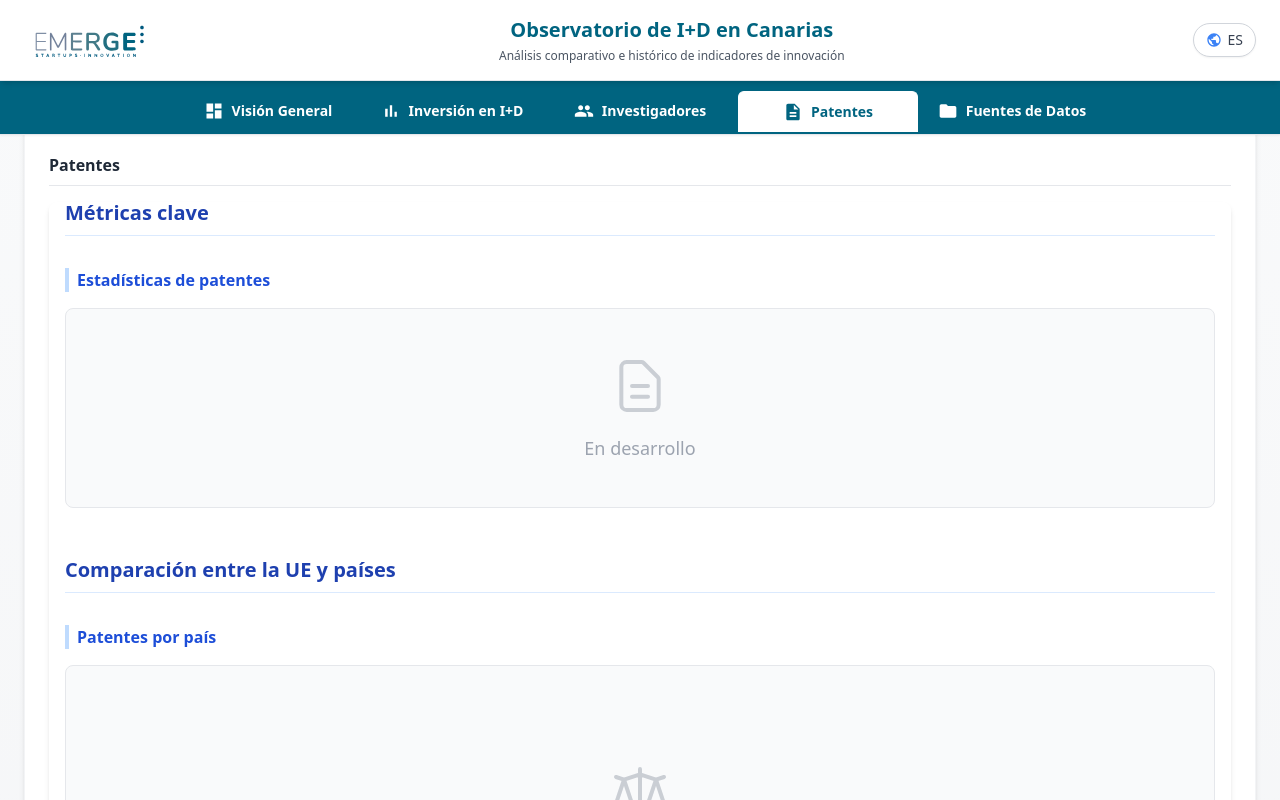
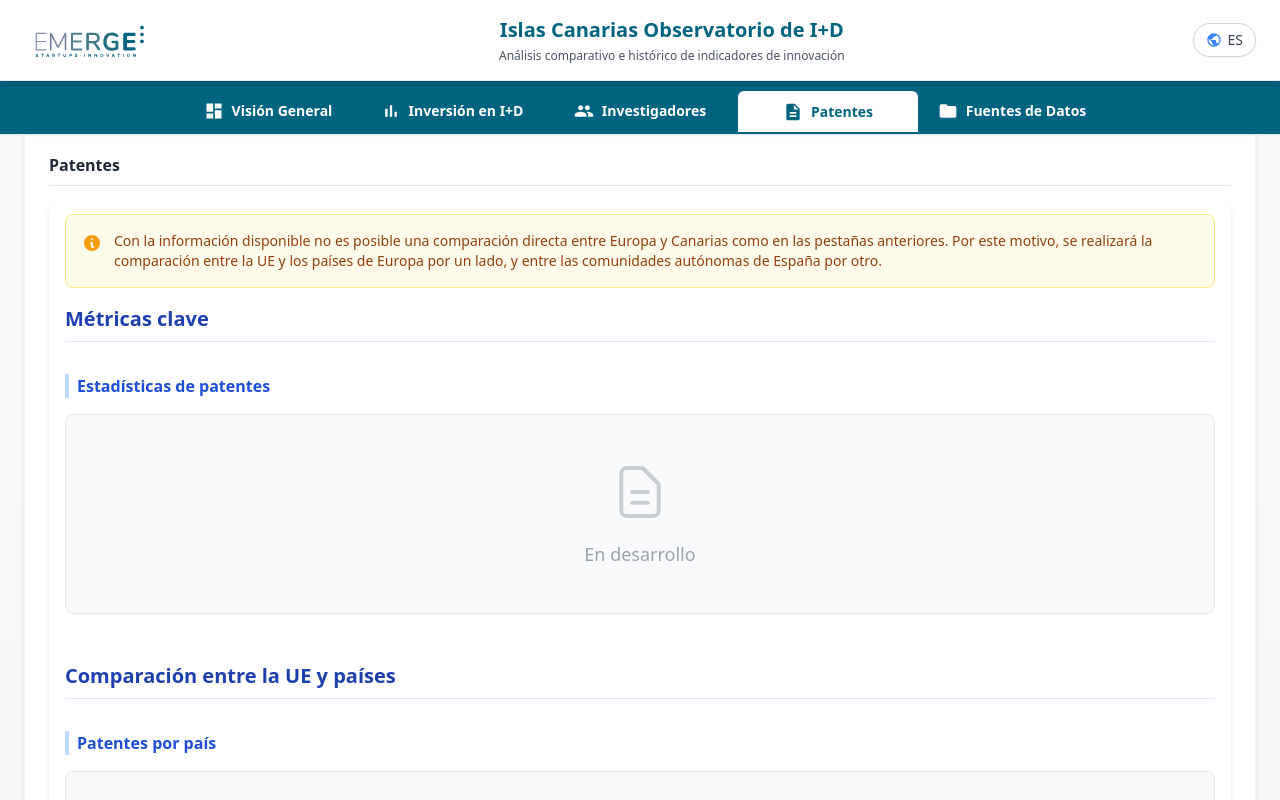
Before and after one commit to dani-rios-data/emerge, a React (Vite) app: page / in a window 1280 px wide. Both pictures are taken after a click on the item "Patentes". Shown: the top 800 px of the page. Built offline with nearby package versions, Linux system fonts and the light colour scheme.

Commit message:
update this

```diff
--- a/src/App.tsx
+++ b/src/App.tsx
@@ -17,7 +17,7 @@ const App: React.FC = () => {
 
   const texts = {
     es: {
-      title: "Observatorio de I+D en Canarias",
+      title: "Islas Canarias Observatorio de I+D",
       subtitle: "Análisis comparativo e histórico de indicadores de innovación",
       overview: "Visión General",
       investment: "Inversión en I+D",
@@ -31,7 +31,7 @@ const App: React.FC = () => {
       footerText: "Desarrollado por EMERGE - Asociación Canaria de Startups"
     },
     en: {
-      title: "R&D Observatory of the Canary Islands",
+      title: "Canary Islands R&D Observatory",
       subtitle: "Comparative and historical analysis of innovation indicators",
       overview: "Overview",
       investment: "R&D Investment",
@@ -249,7 +249,7 @@ const App: React.FC = () => {
             <h2 className="text-base font-bold mb-4 text-gray-800 border-b pb-2">{t('overview')}</h2>
 
             {/* Componente de la página Overview */}
-            <OverviewPage />
+            <OverviewPage language={language} />
           </div>
         )}
 
@@ -267,7 +267,7 @@ const App: React.FC = () => {
             <h2 className="text-base font-bold mb-4 text-gray-800 border-b pb-2">{t('researchers')}</h2>
 
             {/* Componente de la página Researchers */}
-            <Researchers />
+            <Researchers language={language} />
           </div>
         )}
 
@@ -276,7 +276,7 @@ const App: React.FC = () => {
             <h2 className="text-base font-bold mb-4 text-gray-800 border-b pb-2">{t('patents')}</h2>
 
             {/* Componente de la página Patents */}
-            <Patents />
+            <Patents language={language} />
           </div>
         )}
 
--- a/src/components/SourcesSection.tsx
+++ b/src/components/SourcesSection.tsx
@@ -17,7 +17,15 @@ const SourcesSection: React.FC<SourcesSectionProps> = ({ language }) => {
       rdSpending: "Gasto en I+D en España y comunidades autónomas",
       rdSpendingDesc: "Datos sobre el gasto en actividades de I+D por sectores en España y las comunidades autónomas.",
       rdSpendingRecent: "Periodo 2021-2023",
-      rdSpendingHistorical: "Datos históricos (2007-2020)"
+      rdSpendingHistorical: "Datos históricos (2007-2020)",
+      europeanResearchers: "Investigadores en Europa",
+      europeanResearchersDesc: "Datos sobre el personal dedicado a la investigación en países europeos.",
+      spanishResearchers: "Investigadores en España y Canarias",
+      spanishResearchersDesc: "Datos sobre el personal dedicado a la investigación en España y sus comunidades autónomas.",
+      europeanPatents: "Patentes en Europa",
+      europeanPatentsDesc: "Datos sobre las patentes registradas en países europeos.",
+      spanishPatents: "Patentes en España",
+      spanishPatentsDesc: "Datos sobre la evolución de solicitudes de patentes nacionales en España."
     },
     en: {
       title: "Data Sources",
@@ -29,7 +37,15 @@ const SourcesSection: React.FC<SourcesSectionProps> = ({ language }) => {
       rdSpending: "R&D Spending in Spain and autonomous communities",
       rdSpendingDesc: "Data on spending on R&D activities by sectors in Spain and the autonomous communities.",
       rdSpendingRecent: "Period 2021-2023",
-      rdSpendingHistorical: "Historical data (2007-2020)"
+      rdSpendingHistorical: "Historical data (2007-2020)",
+      europeanResearchers: "Researchers in Europe",
+      europeanResearchersDesc: "Data on research personnel in European countries.",
+      spanishResearchers: "Researchers in Spain and Canary Islands",
+      spanishResearchersDesc: "Data on research personnel in Spain and its autonomous communities.",
+      europeanPatents: "Patents in Europe",
+      europeanPatentsDesc: "Data on registered patents in European countries.",
+      spanishPatents: "Patents in Spain",
+      spanishPatentsDesc: "Data on the evolution of national patent applications in Spain."
     }
   };
 
@@ -68,14 +84,45 @@ const SourcesSection: React.FC<SourcesSectionProps> = ({ language }) => {
       url: "https://www3.gobiernodecanarias.org/istac/statistical-visualizer/visualizer/data.html?resourceType=dataset&agencyId=ISTAC&resourceId=E30057A_000005&version=~latest",
       organization: "ISTAC (Instituto Canario de Estadística)",
       logo: "/logos/istac.png"
+    },
+    {
+      id: "eurostat-researchers",
+      title: t('europeanResearchers'),
+      description: t('europeanResearchersDesc'),
+      url: "https://ec.europa.eu/eurostat/databrowser/view/tsc00004/default/table?lang=en&category=t_scitech.t_rd",
+      organization: "Eurostat",
+      logo: "/logos/eurostat.png"
+    },
+    {
+      id: "istac-researchers",
+      title: t('spanishResearchers'),
+      description: t('spanishResearchersDesc'),
+      url: "https://www3.gobiernodecanarias.org/istac/statistical-visualizer/visualizer/data.html?resourceType=dataset&agencyId=ISTAC&resourceId=E30057A_000001&version=~latest#visualization/table",
+      organization: "ISTAC (Instituto Canario de Estadística)",
+      logo: "/logos/istac.png"
+    },
+    {
+      id: "eurostat-patents",
+      title: t('europeanPatents'),
+      description: t('europeanPatentsDesc'),
+      url: "https://ec.europa.eu/eurostat/databrowser/view/sdg_09_40/default/table?lang=en",
+      organization: "Eurostat",
+      logo: "/logos/eurostat.png"
+    },
+    {
+      id: "oepm-patents",
+      title: t('spanishPatents'),
+      description: t('spanishPatentsDesc'),
+      url: "https://www.oepm.es/es/sobre-OEPM/estadisticas/graficos-evolucion-mensual-de-solicitudes-nacionales/graficos-de-evolucion-de-patentes/",
+      organization: "OEPM (Oficina Española de Patentes y Marcas)",
+      logo: "/logos/oepm.png"
     }
   ];
 
   return (
     <div className="space-y-6 w-full min-h-[700px]">
       {/* Introducción */}
-      <div className="bg-gradient-to-r from-dashboard-primary/10 to-dashboard-secondary/10 p-6 rounded-lg border border-dashboard-primary/20 w-full">
-        <h3 className="text-xl font-bold text-dashboard-primary mb-3">{t('title')}</h3>
+      <div className="p-6 rounded-lg border border-gray-200 w-full">
         <p className="text-sm text-gray-700 leading-relaxed">{t('description')}</p>
       </div>
 
--- a/src/pages/Overview/index.tsx
+++ b/src/pages/Overview/index.tsx
@@ -1,8 +1,14 @@
 import React from 'react';
 import { useLanguage } from '../../contexts/LanguageContext';
 
-const Overview: React.FC = () => {
-  const { language } = useLanguage();
+interface OverviewProps {
+  language?: 'es' | 'en';
+}
+
+const Overview: React.FC<OverviewProps> = (props) => {
+  // Usar el language de props si está disponible, o del contexto si no
+  const contextLanguage = useLanguage();
+  const language = props.language || contextLanguage.language;
 
   // Componente para título de sección
   const SectionTitle = ({ title }: { title: string }) => (
--- a/src/pages/Patents/index.tsx
+++ b/src/pages/Patents/index.tsx
@@ -1,8 +1,14 @@
 import React from 'react';
 import { useLanguage } from '../../contexts/LanguageContext';
 
-const Patents: React.FC = () => {
-  const { language } = useLanguage();
+interface PatentsProps {
+  language?: 'es' | 'en';
+}
+
+const Patents: React.FC<PatentsProps> = (props) => {
+  // Usar el language de props si está disponible, o del contexto si no
+  const contextLanguage = useLanguage();
+  const language = props.language || contextLanguage.language;
 
   // Componente para título de sección
   const SectionTitle = ({ title }: { title: string }) => (
@@ -20,6 +26,22 @@ const Patents: React.FC = () => {
 
   return (
     <div className="bg-white rounded-lg shadow-md p-4 pt-3 pb-6 w-full min-h-[700px]">
+      {/* Anuncio de limitación de datos */}
+      <div className="mb-8 bg-amber-50 border border-amber-200 rounded-lg p-4">
+        <div className="flex items-start">
+          <div className="mr-3 mt-0.5">
+            <svg xmlns="http://www.w3.org/2000/svg" className="h-5 w-5 text-amber-500" viewBox="0 0 20 20" fill="currentColor">
+              <path fillRule="evenodd" d="M18 10a8 8 0 11-16 0 8 8 0 0116 0zm-7-4a1 1 0 11-2 0 1 1 0 012 0zM9 9a1 1 0 000 2v3a1 1 0 001 1h1a1 1 0 100-2v-3a1 1 0 00-1-1H9z" clipRule="evenodd" />
+            </svg>
+          </div>
+          <p className="text-sm text-amber-800">
+            {language === 'es'
+              ? 'Con la información disponible no es posible una comparación directa entre Europa y Canarias como en las pestañas anteriores. Por este motivo, se realizará la comparación entre la UE y los países de Europa por un lado, y entre las comunidades autónomas de España por otro.'
+              : 'With the available information, a direct comparison between Europe and the Canary Islands is not possible as in the previous tabs. For this reason, comparisons will be made between the EU and European countries on one hand, and between the autonomous communities of Spain on the other.'}
+          </p>
+        </div>
+      </div>
+
       {/* Sección 1: Key Metrics */}
       <div className="mb-12 mt-[-15px]">
         <SectionTitle title={language === 'es' ? "Métricas clave" : "Key Metrics"} />
--- a/src/pages/Researchers/index.tsx
+++ b/src/pages/Researchers/index.tsx
@@ -1,8 +1,14 @@
 import React from 'react';
 import { useLanguage } from '../../contexts/LanguageContext';
 
-const Researchers: React.FC = () => {
-  const { language } = useLanguage();
+interface ResearchersProps {
+  language?: 'es' | 'en';
+}
+
+const Researchers: React.FC<ResearchersProps> = (props) => {
+  // Usar el language de props si está disponible, o del contexto si no
+  const contextLanguage = useLanguage();
+  const language = props.language || contextLanguage.language;
 
   // Componente para título de sección
   const SectionTitle = ({ title }: { title: string }) => (
```
